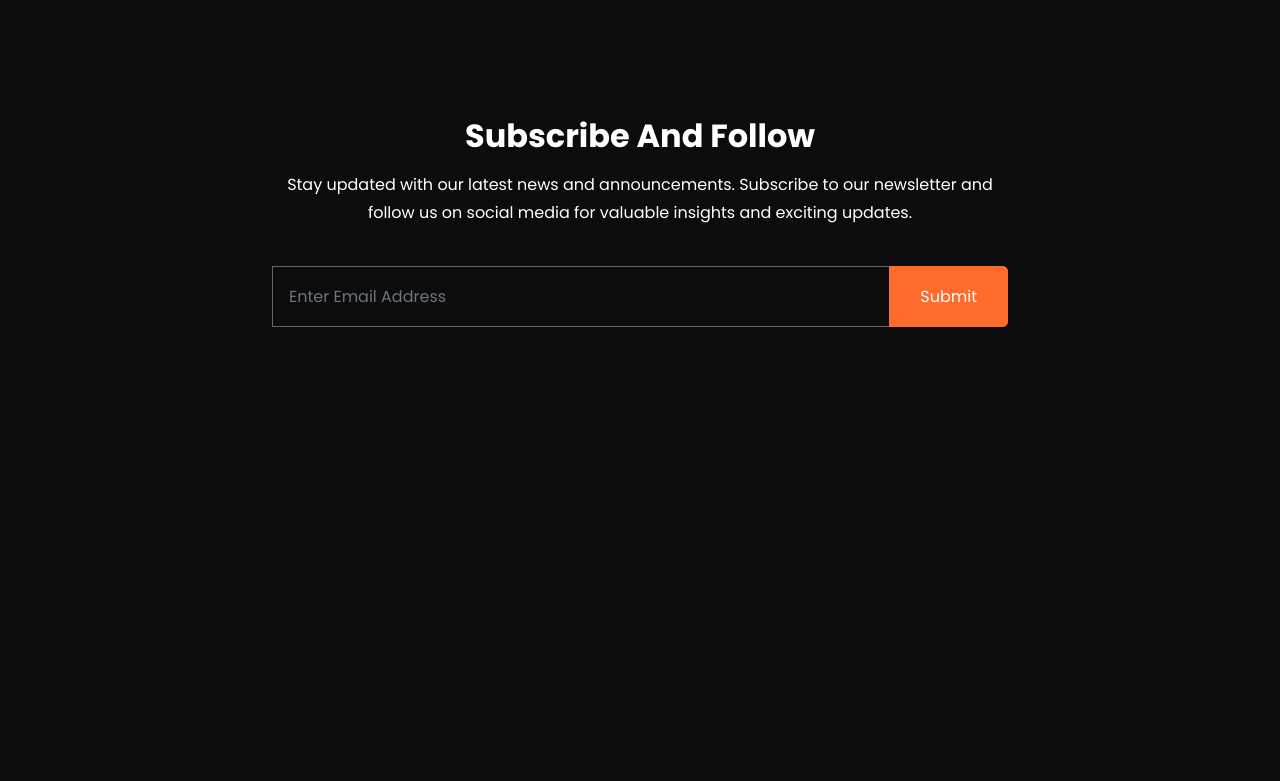
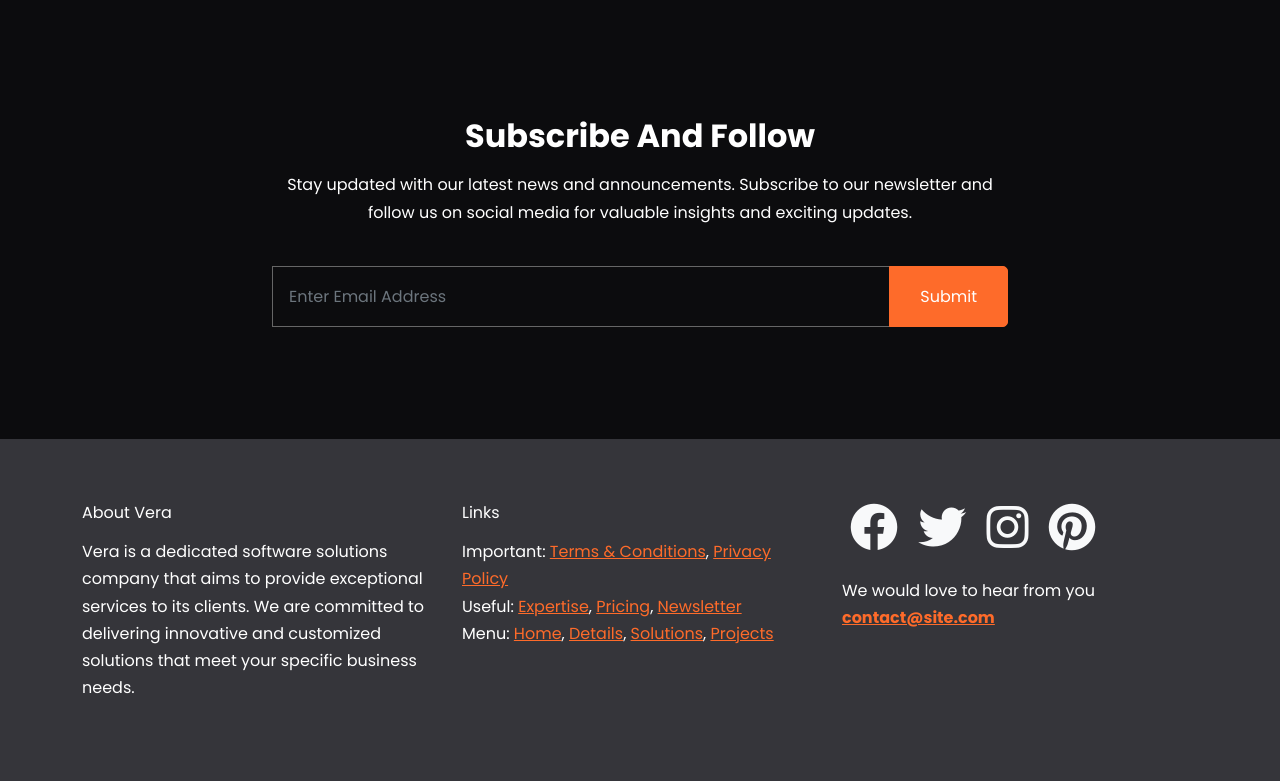
Before and after one commit to rodlez/bootstrap-vera, a website: page index.html in a window 1280 px wide. Shown: the part 7348-8129 px from the top of the page. Before the commit the page ends 7787 px from the top, so only its background shows below. Drawn offline with nearby package versions, Linux system fonts and the light colour scheme; files that its build step writes are made by us from their sources.

Commit message:
Add Footer Section

```diff
--- a/index.html
+++ b/index.html
@@ -917,6 +917,64 @@
       </div>
     </section>
 
+    <!-- Footer -->
+    <footer class="footer bg-secondary py-5">
+      <div class="container">
+        <div class="row">
+          <div class="col-md-4 my-3">
+            <h6>About Vera</h6>
+            <p>
+              Vera is a dedicated software solutions company that aims to provide
+              exceptional services to its clients. We are committed to delivering
+              innovative and customized solutions that meet your specific business
+              needs.
+            </p>
+          </div>
+          <div class="col-md-4 my-3">
+            <h6>Links</h6>
+            <ul class="list-unstyled">
+              <li>
+                Important: <a href="#">Terms & Conditions</a>,
+                <a href="privacy.html">Privacy Policy</a>
+              </li>
+              <li>
+                Useful: <a href="index.html#expertise">Expertise</a>,
+                <a href="index.html#pricing">Pricing</a>,
+                <a href="index.html#newsletter">Newsletter</a>
+              </li>
+              <li>
+                Menu: <a href="index.html">Home</a>, <a href="index.html#details">Details</a>,
+                <a href="index.html#solutions">Solutions</a>,
+                <a href="index.html#projects">Projects</a>
+              </li>
+            </ul>
+          </div>
+          <div class="col-md-4 my-3">
+            <div class="mb-4">
+              <a href="#" class="text-decoration-none">
+                <i class="fab fa-facebook fa-3x text-light mx-2"></i>
+              </a>
+              <a href="#" class="text-decoration-none">
+                <i class="fab fa-twitter fa-3x text-light mx-2"></i>
+              </a>
+              <a href="#" class="text-decoration-none">
+                <i class="fab fa-instagram fa-3x text-light mx-2"></i>
+              </a>
+              <a href="#" class="text-decoration-none">
+                <i class="fab fa-pinterest fa-3x text-light mx-2"></i>
+              </a>
+            </div>
+            <p>
+              We would love to hear from you
+              <a href="mailto:contact@site.com"
+                ><strong>contact@site.com</strong></a
+              >
+            </p>
+          </div>
+        </div>
+      </div>
+    </footer>
+
     <script src="js/replaceme.min.js"></script>
     <script src="js/bootstrap.bundle.min.js"></script>
     <script src="js/script.js"></script>
```
